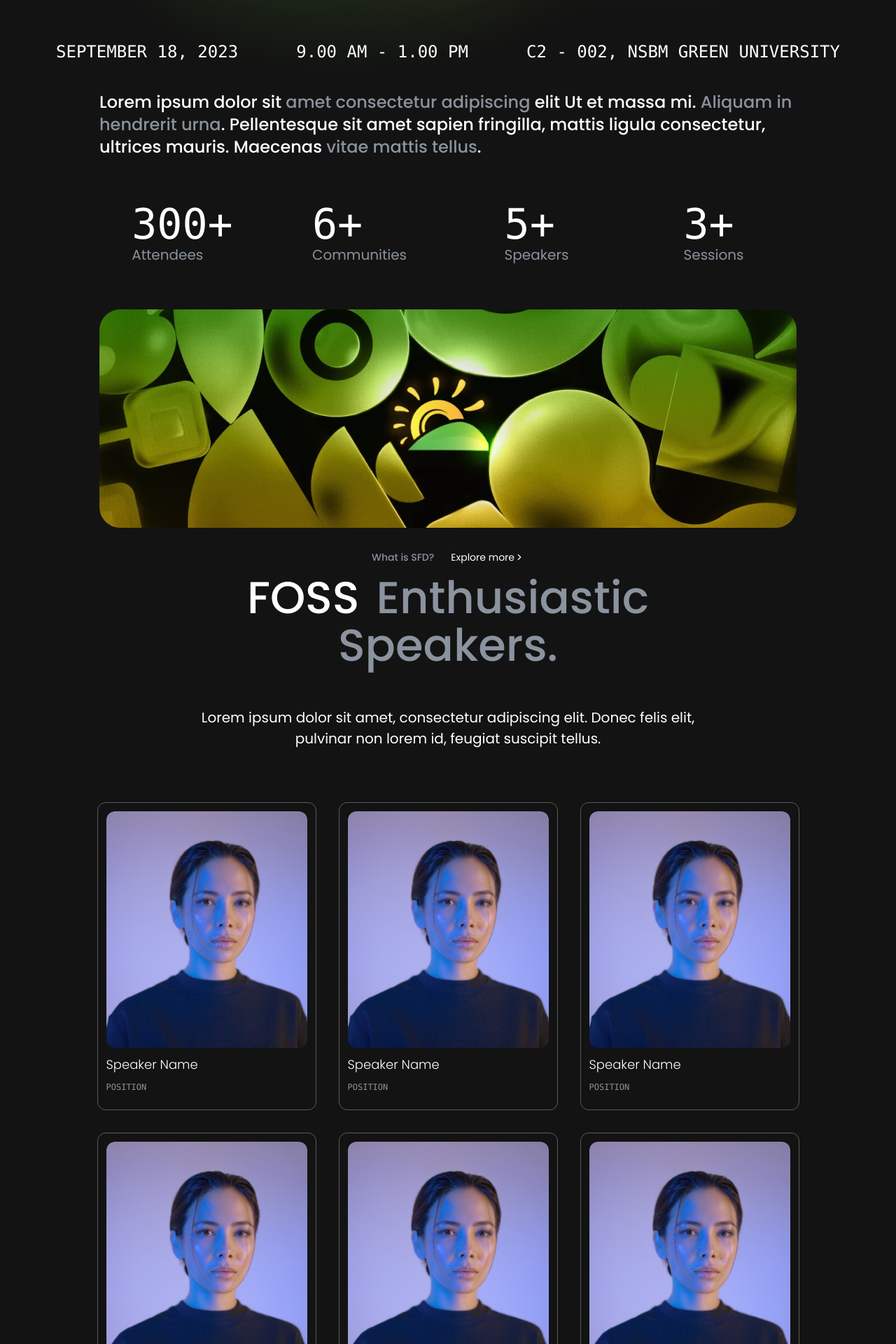
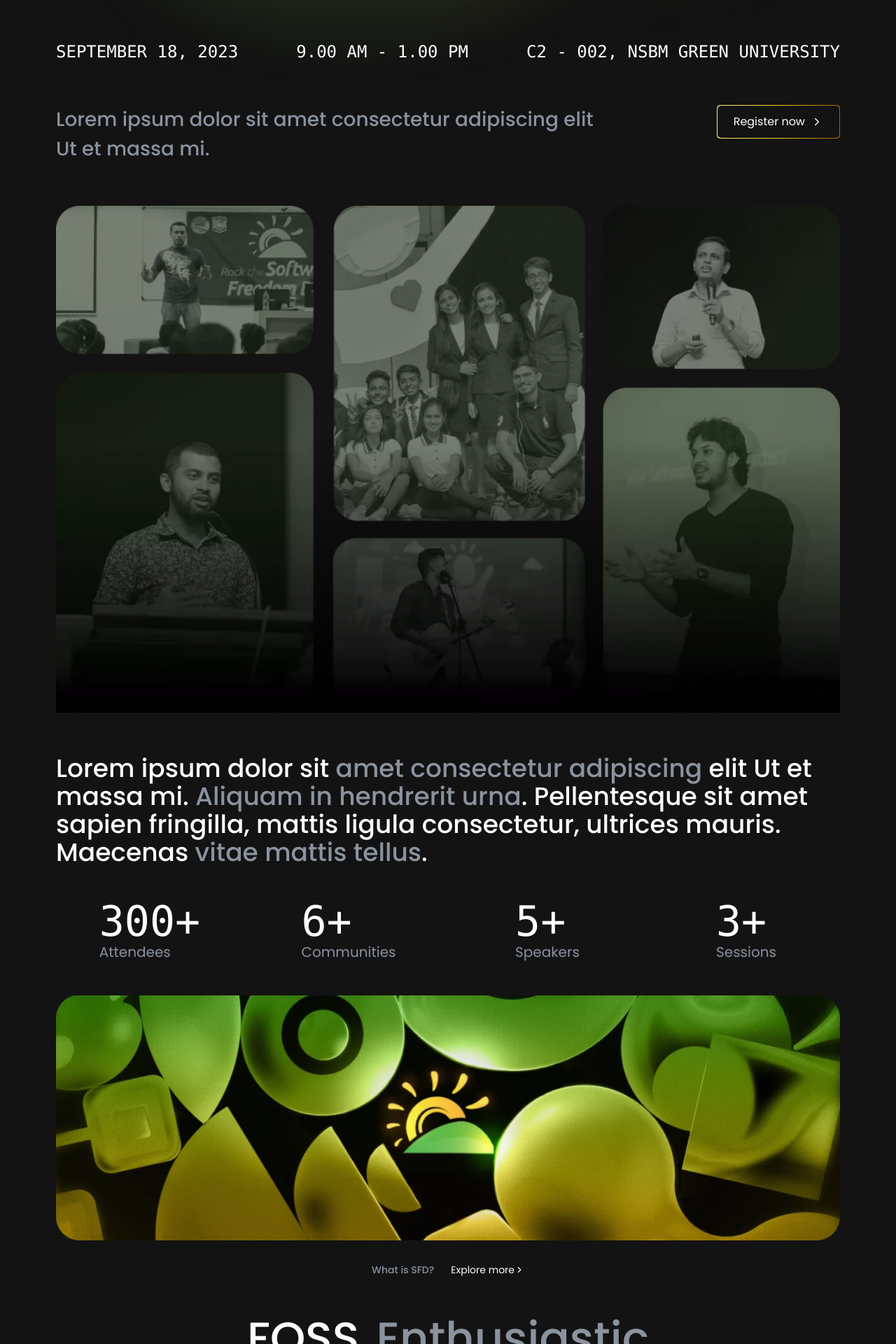
Before and after one commit to fossnsbm/sfd2023-web, a Next.js app: page / in a window 1280 px wide. Shown: the part 480-2400 px from the top of the page at 70% size. Built offline with nearby package versions, Linux system fonts and the light colour scheme.

Commit message:
fix: styling issues

```diff
--- a/src/app/(client)/(pages)/what-is-sfd/page.tsx
+++ b/src/app/(client)/(pages)/what-is-sfd/page.tsx
@@ -1,35 +1,16 @@
 import React from 'react'
 import Image from 'next/image'
 import Container from '@/components/Container'
+import WhatIsContent from '@/components/WhatIsContent'
+import Footer from '@/components/Footer'
 
 type Props = {}
 
 const WhatIsSFD = (props: Props) => {
   return (
     <>
-    <div className='relative h-72'>
-      <Image
-        src="/images/line-art.webp"
-        alt="What is SFD?"
-        fill
-        style={{objectFit:"cover"}}
-        />
-    </div>
-        <Container>
-          <div className='text-[36px] md:text-[60px] font-medium pt-[30px] pb-[15px] md:pt-[70px] md:pb-[35px]'>
-            <span className='text-gray'>What&apos;s special about </span>
-            <span className='text-white'>Software</span><br/>
-            <span className='text-white'>Freedom Day 2023?</span>
-          </div>
-          <div className='text-gray text-[16px] md:text-[28px] font-light'>
-            Lorem ipsum dolor sit amet, consectetur adipiscing elit. Aliquam rhoncus placerat facilisis.
-            Sed eu quam vehicula, imperdiet ipsum eget, tristique risus. Phasellus hendrerit interdum est,
-            porta vestibulum neque feugiat non. Curabitur a commodo ligula. Ut venenatis nibh in enim
-            finibus commodo. Nulla vel consectetur metus, vel ornare nunc. Etiam facilisis rutrum risus.
-            Praesent vel aliquet sapien. Integer accumsan nec eros in maximus. Quisque justo lacus, auctor
-            consectetur nunc eget, condimentum pulvinar eros.
-          </div>
-        </Container>
+      <WhatIsContent />
+      <Footer />
     </>
   )
 }
--- a/src/app/(client)/page.tsx
+++ b/src/app/(client)/page.tsx
@@ -1,5 +1,6 @@
 import Footer from "@/components/Footer";
 import Hero from "@/components/Hero";
+import Intro from "@/components/Intro";
 import Stats from "@/components/Stats";
 import Speakers from "@/components/speakers/Speakers";
 
@@ -7,6 +8,7 @@
   return (
     <>
       <Hero />
+      <Intro />
       <Stats />
       <Speakers />
       <Footer />
--- a/src/components/Footer.tsx
+++ b/src/components/Footer.tsx
@@ -21,7 +21,7 @@
 
 const Footer = (props: Props) => {
     return (
-        <div className="text-white">
+        <div className="text-white mb-5 mt-10">
             <Container>
                 <div>
                     <div className="md:flex justify-between items-center">
--- a/src/components/Intro.tsx
+++ b/src/components/Intro.tsx
@@ -12,7 +12,7 @@
         <Container>
             <div className='flex flex-col'>
                 <div className='flex flex-col md:flex-row justify-between'>
-                    <div className='text-gray font-medium text-[20px] text-center lg:text-[28px] md:text-left lg:text-left pt-[20px]'>
+                    <div className='text-gray font-medium text-[20px] text-center lg:text-[28px] md:text-left lg:text-left md:pt-[20px]'>
                         Lorem ipsum dolor sit amet consectetur adipiscing elit<br/>Ut et massa mi.
                     </div>
                     <div className='text-center lg:text-right  pt-[20px]'>
--- /dev/null
+++ b/src/components/SfdBanner.tsx
@@ -0,0 +1,19 @@
+import Image from 'next/image'
+
+type Props = {}
+
+const SfdBanner = (props: Props) => {
+    return (
+        <div className='relative h-[200px] md:h-[350px]'>
+            <Image
+                src='/images/sfd-3d.webp'
+                fill
+                style={{ objectFit: 'cover' }}
+                className='rounded-2xl'
+                alt='sfd banner'
+            />
+        </div>
+    )
+}
+
+export default SfdBanner
--- a/src/components/Stats.tsx
+++ b/src/components/Stats.tsx
@@ -1,18 +1,17 @@
 import React from 'react'
 import Container from './Container'
 import { stats } from '@/data/stats'
-import Image from 'next/image'
 import Link from 'next/link'
-import {TbChevronRight} from 'react-icons/tb'
+import { TbChevronRight } from 'react-icons/tb'
+import SfdBanner from './SfdBanner'
 
 const Stats = () => {
     return (
+        <div className='mb-10'>
             <Container>
-        <div className='mx-auto flex flex-col gap-10 sm:gap-16 max-w-[996px]'>
+                <p className='text-xl sm:text-4xl font-medium text-center md:text-left text-white'>Lorem ipsum dolor sit <span className='text-gray'>amet consectetur adipiscing </span>elit Ut et massa mi. <span className='text-gray'> Aliquam in hendrerit urna</span>. Pellentesque sit amet sapien fringilla, mattis ligula consectetur, ultrices mauris. Maecenas<span className='text-gray'> vitae mattis tellus</span>.</p>
 
-            <p className='text-base sm:text-2xl font-medium text-white'>Lorem ipsum dolor sit <span className='text-gray'>amet consectetur adipiscing </span>elit Ut et massa mi. <span className='text-gray'> Aliquam in hendrerit urna</span>. Pellentesque sit amet sapien fringilla, mattis ligula consectetur, ultrices mauris. Maecenas<span className='text-gray'> vitae mattis tellus</span>.</p>
-
-            <ul className='grid grid-cols-2 sm:grid-cols-4 gap-4'>
+                <ul className='grid grid-cols-2 sm:grid-cols-4 gap-4 my-5 md:my-12'>
                     {stats.map((stat, index) => (
                         <li key={index} className='flex flex-col items-center'>
                             <div className='flex flex-col items-center sm:items-start'>
@@ -23,22 +22,14 @@
                     ))}
                 </ul>
 
-            <Image
-                src='/images/sfd-3d.webp'
-                width={996}
-                height={312}
-                alt='sfd banner'
-            />
-
-        </div>
+                <SfdBanner />
 
                 <div className='flex justify-center gap-6 sm:mt-8 mt-6'>
                     <p className='sm:text-sm text-xs text-gray font-medium'>What is SFD?</p>
-            <Link className='sm:text-sm text-xs text-white flex items-center' href="/what-is-sfd">Explore more <TbChevronRight/></Link>
+                    <Link className='sm:text-sm text-xs text-white flex items-center' href="/what-is-sfd">Explore more <TbChevronRight /></Link>
                 </div>
-
-
             </Container>
+        </div>
     )
 }
 
--- /dev/null
+++ b/src/components/WhatIsContent.tsx
@@ -0,0 +1,36 @@
+import Image from 'next/image'
+import Container from '@/components/Container'
+
+type Props = {}
+
+const WhatIsContent = (props: Props) => {
+    return (
+        <>
+            <div className='relative h-72'>
+                <Image
+                    src="/images/line-art.webp"
+                    alt="What is SFD?"
+                    fill
+                    style={{ objectFit: "cover" }}
+                />
+            </div>
+            <Container>
+                <div className='text-[36px] md:text-[60px] font-medium pt-[30px] pb-[15px] md:pt-[70px] md:pb-[35px]'>
+                    <span className='text-gray'>What&apos;s special about </span>
+                    <span className='text-white'>Software</span><br />
+                    <span className='text-white'>Freedom Day 2023?</span>
+                </div>
+                <div className='text-gray text-[16px] md:text-[28px] font-light'>
+                    Lorem ipsum dolor sit amet, consectetur adipiscing elit. Aliquam rhoncus placerat facilisis.
+                    Sed eu quam vehicula, imperdiet ipsum eget, tristique risus. Phasellus hendrerit interdum est,
+                    porta vestibulum neque feugiat non. Curabitur a commodo ligula. Ut venenatis nibh in enim
+                    finibus commodo. Nulla vel consectetur metus, vel ornare nunc. Etiam facilisis rutrum risus.
+                    Praesent vel aliquet sapien. Integer accumsan nec eros in maximus. Quisque justo lacus, auctor
+                    consectetur nunc eget, condimentum pulvinar eros.
+                </div>
+            </Container>
+        </>
+    )
+}
+
+export default WhatIsContent
```
Lines whose indentation alone changed are shown as unchanged.
